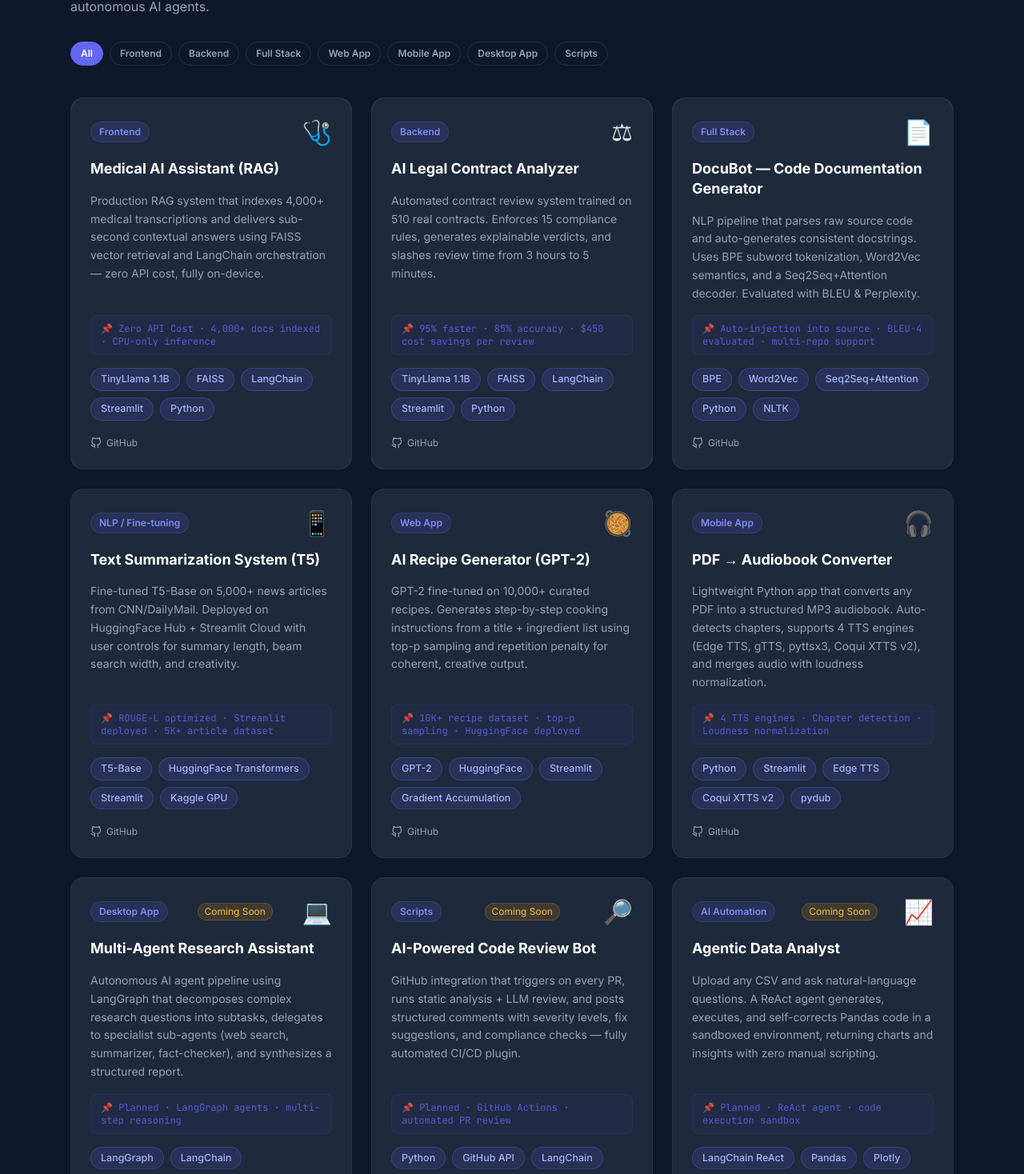
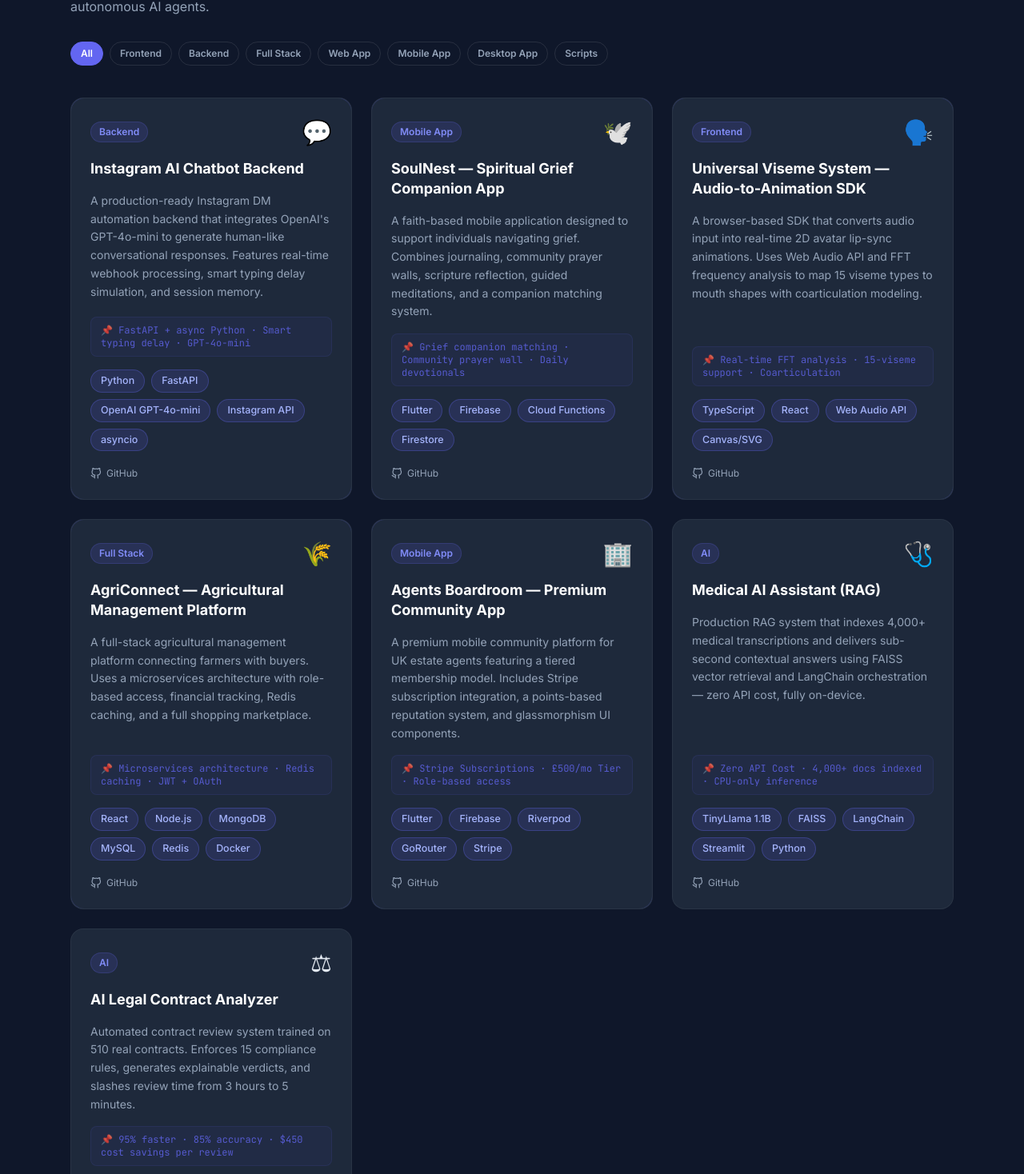
Before and after one commit to Ameer3716/Portfolio, a React (Create React App) app in the folder client/: page /projects in a window 1280 px wide. Shown: the part 220-1688 px from the top of the page at 80% size. Built offline with nearby package versions, Linux system fonts and the light colour scheme.

Commit message:
Projects Update

```diff
--- a/client/src/data/projects.js
+++ b/client/src/data/projects.js
@@ -1,125 +1,96 @@
 const projects = [
   {
     id: 1,
+    title: "Instagram AI Chatbot Backend",
+    description:
+      "A production-ready Instagram DM automation backend that integrates OpenAI's GPT-4o-mini to generate human-like conversational responses. Features real-time webhook processing, smart typing delay simulation, and session memory.",
+    impact: "FastAPI + async Python · Smart typing delay · GPT-4o-mini",
+    stack: ["Python", "FastAPI", "OpenAI GPT-4o-mini", "Instagram API", "asyncio"],
+    category: "Backend",
+    github: "https://github.com/Ameer3716/instagram-ai-chatbot",
+    live: "#",
+    featured: true,
+    icon: "💬",
+  },
+  {
+    id: 2,
+    title: "SoulNest — Spiritual Grief Companion App",
+    description:
+      "A faith-based mobile application designed to support individuals navigating grief. Combines journaling, community prayer walls, scripture reflection, guided meditations, and a companion matching system.",
+    impact: "Grief companion matching · Community prayer wall · Daily devotionals",
+    stack: ["Flutter", "Firebase", "Cloud Functions", "Firestore"],
+    category: "Mobile App",
+    github: "https://github.com/Ameer3716/soulnest",
+    live: "#",
+    featured: true,
+    icon: "🕊️",
+  },
+  {
+    id: 3,
+    title: "Universal Viseme System — Audio-to-Animation SDK",
+    description:
+      "A browser-based SDK that converts audio input into real-time 2D avatar lip-sync animations. Uses Web Audio API and FFT frequency analysis to map 15 viseme types to mouth shapes with coarticulation modeling.",
+    impact: "Real-time FFT analysis · 15-viseme support · Coarticulation",
+    stack: ["TypeScript", "React", "Web Audio API", "Canvas/SVG"],
+    category: "Frontend",
+    github: "https://github.com/Ameer3716/universal-viseme-system",
+    live: "#",
+    featured: true,
+    icon: "🗣️",
+  },
+  {
+    id: 4,
+    title: "AgriConnect — Agricultural Management Platform",
+    description:
+      "A full-stack agricultural management platform connecting farmers with buyers. Uses a microservices architecture with role-based access, financial tracking, Redis caching, and a full shopping marketplace.",
+    impact: "Microservices architecture · Redis caching · JWT + OAuth",
+    stack: ["React", "Node.js", "MongoDB", "MySQL", "Redis", "Docker"],
+    category: "Full Stack",
+    github: "https://github.com/Ameer3716/agriconnect",
+    live: "#",
+    featured: true,
+    icon: "🌾",
+  },
+  {
+    id: 5,
+    title: "Agents Boardroom — Premium Community App",
+    description:
+      "A premium mobile community platform for UK estate agents featuring a tiered membership model. Includes Stripe subscription integration, a points-based reputation system, and glassmorphism UI components.",
+    impact: "Stripe Subscriptions · £500/mo Tier · Role-based access",
+    stack: ["Flutter", "Firebase", "Riverpod", "GoRouter", "Stripe"],
+    category: "Mobile App",
+    github: "https://github.com/Ameer3716/agents-boardroom",
+    live: "#",
+    featured: true,
+    icon: "🏢",
+  },
+  // ── PREVIOUS PROJECTS ────────────────────────────────────────────────────
+  {
+    id: 6,
     title: "Medical AI Assistant (RAG)",
     description:
       "Production RAG system that indexes 4,000+ medical transcriptions and delivers sub-second contextual answers using FAISS vector retrieval and LangChain orchestration — zero API cost, fully on-device.",
     impact: "Zero API Cost · 4,000+ docs indexed · CPU-only inference",
     stack: ["TinyLlama 1.1B", "FAISS", "LangChain", "Streamlit", "Python"],
-    category: "Frontend",
+    category: "AI",
     github: "https://github.com/Ameer3716/medical-ai-rag",
     live: "#",
-    featured: true,
+    featured: false,
     icon: "🩺",
   },
   {
-    id: 2,
+    id: 7,
     title: "AI Legal Contract Analyzer",
     description:
       "Automated contract review system trained on 510 real contracts. Enforces 15 compliance rules, generates explainable verdicts, and slashes review time from 3 hours to 5 minutes.",
     impact: "95% faster · 85% accuracy · $450 cost savings per review",
     stack: ["TinyLlama 1.1B", "FAISS", "LangChain", "Streamlit", "Python"],
-    category: "Backend",
+    category: "AI",
     github: "https://github.com/Ameer3716/legal-ai-analyzer",
     live: "#",
-    featured: true,
+    featured: false,
     icon: "⚖",
-  },
-  {
-    id: 3,
-    title: "DocuBot — Code Documentation Generator",
-    description:
-      "NLP pipeline that parses raw source code and auto-generates consistent docstrings. Uses BPE subword tokenization, Word2Vec semantics, and a Seq2Seq+Attention decoder. Evaluated with BLEU & Perplexity.",
-    impact: "Auto-injection into source · BLEU-4 evaluated · multi-repo support",
-    stack: ["BPE", "Word2Vec", "Seq2Seq+Attention", "Python", "NLTK"],
-    category: "Full Stack",
-    github: "https://github.com/Ameer3716/docubot",
-    live: "#",
-    featured: true,
-    icon: "📄",
-  },
-  {
-    id: 4,
-    title: "Text Summarization System (T5)",
-    description:
-      "Fine-tuned T5-Base on 5,000+ news articles from CNN/DailyMail. Deployed on HuggingFace Hub + Streamlit Cloud with user controls for summary length, beam search width, and creativity.",
-    impact: "ROUGE-L optimized · Streamlit deployed · 5K+ article dataset",
-    stack: ["T5-Base", "HuggingFace Transformers", "Streamlit", "Kaggle GPU"],
-    category: "NLP / Fine-tuning",
-    github: "https://github.com/Ameer3716/t5-summarizer",
-    live: "#",
-    featured: false,
-    icon: "📱",
-  },
-  {
-    id: 5,
-    title: "AI Recipe Generator (GPT-2)",
-    description:
-      "GPT-2 fine-tuned on 10,000+ curated recipes. Generates step-by-step cooking instructions from a title + ingredient list using top-p sampling and repetition penalty for coherent, creative output.",
-    impact: "10K+ recipe dataset · top-p sampling · HuggingFace deployed",
-    stack: ["GPT-2", "HuggingFace", "Streamlit", "Gradient Accumulation"],
-    category: "Web App",
-    github: "https://github.com/Ameer3716/gpt2-recipe-generator",
-    live: "#",
-    featured: false,
-    icon: "🥘",
-  },
-  {
-    id: 6,
-    title: "PDF → Audiobook Converter",
-    description:
-      "Lightweight Python app that converts any PDF into a structured MP3 audiobook. Auto-detects chapters, supports 4 TTS engines (Edge TTS, gTTS, pyttsx3, Coqui XTTS v2), and merges audio with loudness normalization.",
-    impact: "4 TTS engines · Chapter detection · Loudness normalization",
-    stack: ["Python", "Streamlit", "Edge TTS", "Coqui XTTS v2", "pydub"],
-    category: "Mobile App",
-    github: "https://github.com/Ameer3716/pdf-audiobook",
-    live: "#",
-    featured: false,
-    icon: "🎧",
-  },
-  // ── BONUS PROJECTS (Planned / In Progress) ─────────────────────────────
-  {
-    id: 7,
-    title: "Multi-Agent Research Assistant",
-    description:
-      "Autonomous AI agent pipeline using LangGraph that decomposes complex research questions into subtasks, delegates to specialist sub-agents (web search, summarizer, fact-checker), and synthesizes a structured report.",
-    impact: "Planned · LangGraph agents · multi-step reasoning",
-    stack: ["LangGraph", "LangChain", "OpenAI / Ollama", "FastAPI", "React"],
-    category: "Desktop App",
-    github: "#",
-    live: "#",
-    featured: false,
-    icon: "💻",
-    badge: "Coming Soon",
-  },
-  {
-    id: 8,
-    title: "AI-Powered Code Review Bot",
-    description:
-      "GitHub integration that triggers on every PR, runs static analysis + LLM review, and posts structured comments with severity levels, fix suggestions, and compliance checks — fully automated CI/CD plugin.",
-    impact: "Planned · GitHub Actions · automated PR review",
-    stack: ["Python", "GitHub API", "LangChain", "FastAPI", "Docker"],
-    category: "Scripts",
-    github: "#",
-    live: "#",
-    featured: false,
-    icon: "🔎",
-    badge: "Coming Soon",
-  },
-  {
-    id: 9,
-    title: "Agentic Data Analyst",
-    description:
-      "Upload any CSV and ask natural-language questions. A ReAct agent generates, executes, and self-corrects Pandas code in a sandboxed environment, returning charts and insights with zero manual scripting.",
-    impact: "Planned · ReAct agent · code execution sandbox",
-    stack: ["LangChain ReAct", "Pandas", "Plotly", "Streamlit", "Python"],
-    category: "AI Automation",
-    github: "#",
-    live: "#",
-    featured: false,
-    icon: "📈",
-    badge: "Coming Soon",
-  },
+  }
 ];
 
 export default projects;
```
